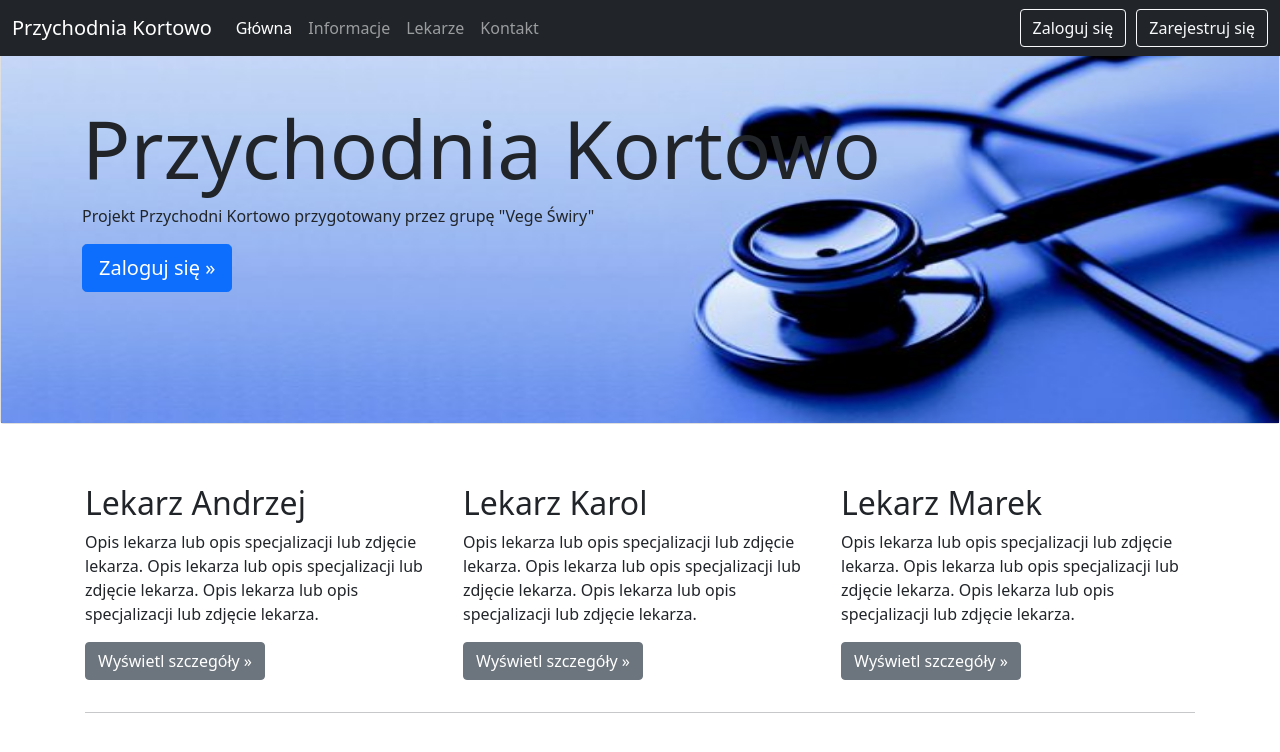
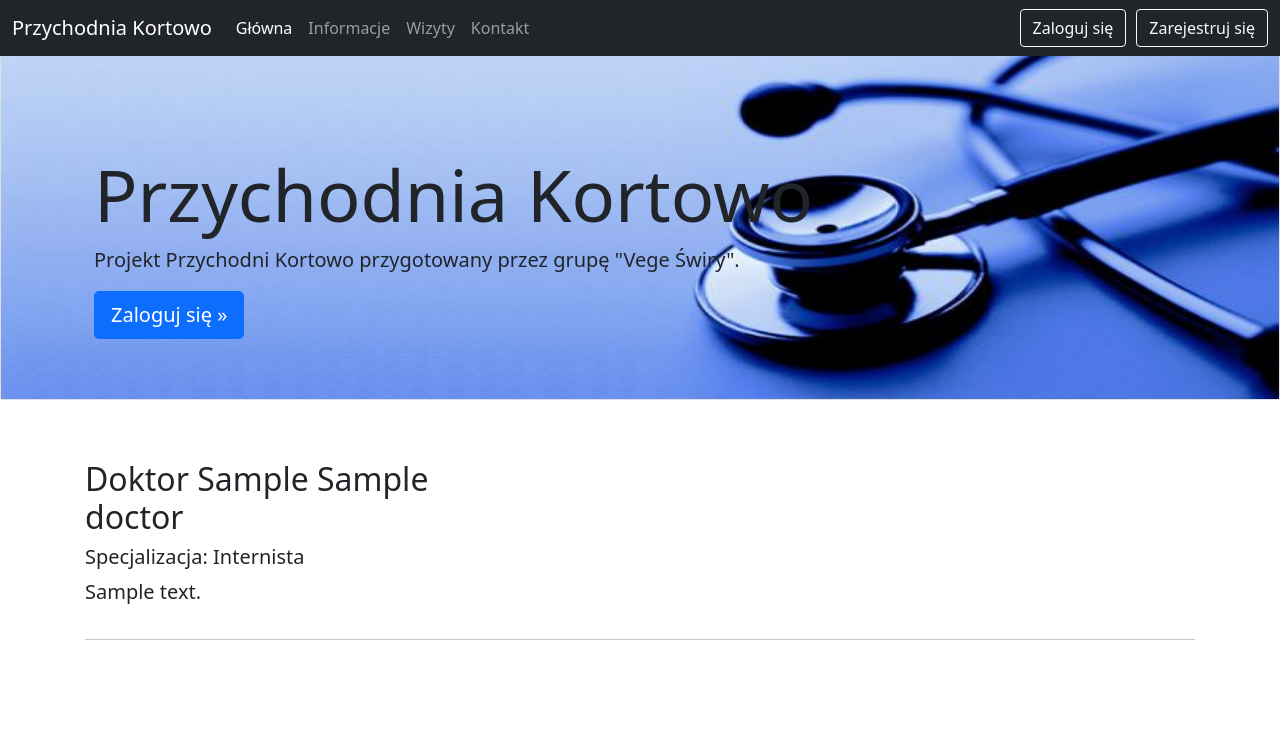
Before and after one commit to KorneliaGrygo/PrzychodniaKortowo, a Django app: page / in a window 1280 px wide. Shown: the top 752 px of the page. Run offline with Django 3.2, Linux system fonts and the light colour scheme; tables that the repository leaves empty hold one stand-in row (values such as "Sample post"); some libraries are stand-ins or nearby versions.

Commit message:
Refreshed home page view, availability to login, log out

```diff
--- a/PrzychodniaBillenium/ClinicModule/models.py
+++ b/PrzychodniaBillenium/ClinicModule/models.py
@@ -11,17 +11,17 @@ User = get_user_model()
 
 class Specialization(models.TextChoices):
 
-    INTERNIST = 'Internist', _('Internist'),
-    GASTROLOGIST = 'Gastrologist', _('Gastrologist'),
-    OPHTHALMOLOGIST = 'Ophthalmologist', _('Ophthalmologist'),
-    PULMONOLOGIST = 'Pulmonologist', _('Pulmonologist')
+    INTERNIST = 'Internista', _('Internista'),
+    GASTROLOGIST = 'Gastrolog', _('Gastrolog'),
+    OPHTHALMOLOGIST = 'Okulista', _('Okulista'),
+    PULMONOLOGIST = 'Pulmonolog', _('Pulmonolog')
 
 
 class VisitCategory(models.TextChoices):
 
-    INITIAL = 'Initial visit', _('Initial visit')
-    CONTROL = 'Control visit', _('Control visit')
-    TREATMENT = 'Treatment', _('Symptomatic treatment')
+    INITIAL = 'Wizyta wstępna', _('Wizyta wstępna')
+    CONTROL = 'Wizyta kontrolona', _('Wizyta kontrolona')
+    TREATMENT = 'Leczenie', _('Leczenie objawowe')
 
 
 class Patient(models.Model):
@@ -136,7 +136,7 @@ class Visit(models.Model):
     )
 
     def __str__(self):
-        return f'ID: {self.identificator}, Patient: {self.patient.user.second_name}, Doctor: {self.doctor.second_name}'
+        return f'ID: {self.identificator}, Pacjent: {self.patient.user.second_name}, Doktor: {self.doctor.second_name}'
 
     class Meta:
         ordering = [
@@ -190,16 +190,16 @@ class DrugMedicine(models.Model):
 class Allergy(models.Model):
 
     TYPE_ALLERGY = [
-        ('Food allergy', _('Food allergy')),
-        ('Inhalation allergy', _('Inhalation allergy')),
-        ('Contact Allergy', _('Contact Allergy')),
-        ('Injection allergy', _('Injection allergy'))
+        ('Alergia na jadzenie', _('Alergia na jadzenie')),
+        ('Alergia wziewna', _('Alergia wziewna')),
+        ('Alergia kontaktowa', _('Alergia kontaktowa')),
+        ('Alergia na zastrzyki', _('Alergia na zastrzyki'))
     ]
 
     ALLERGENS = [
-        ('Plant Allergens', _('Plant allergens')),
-        ('Animal Allergens', _('Animal allergens')),
-        ('Chemical Allergens', _('Chemical allergens'))
+        ('Alergeny roślinne', _('Alergeny roślinne')),
+        ('Alergeny zwierzęce', _('Alergeny zwierzęce')),
+        ('Alergeny chemiczne', _('Alergeny chemiczne'))
     ]
 
     patient = models.ForeignKey(Patient, on_delete=models.CASCADE)
--- a/PrzychodniaBillenium/ClinicModule/views.py
+++ b/PrzychodniaBillenium/ClinicModule/views.py
@@ -11,16 +11,26 @@ from django.contrib.auth import login, authenticate, get_user_model
 from django.contrib.auth.forms import AuthenticationForm
 from django.utils.translation import ugettext, ugettext_lazy as _
 from django.db.utils import IntegrityError
+from django.http import HttpResponseRedirect
+from django.contrib.auth import logout
 
 # Create your views here.
 User = get_user_model()
+
+
+class LogoutView(View):
+
+    def get(self, request, *args, **kwargs):
+        logout(request)
+        return redirect('home')
 
 
 class HomeView(TemplateView):
     template_name = 'home.html'
 
     def get(self, request, *args, **kwargs):
-        return render(request, self.template_name, {})
+        doctor_queryset = models.Doctor.objects.all()
+        return render(request, self.template_name, {'doctors': doctor_queryset})
 
 
 class CalendarView(TemplateView):
--- a/PrzychodniaBillenium/PrzychodniaBillenium/urls.py
+++ b/PrzychodniaBillenium/PrzychodniaBillenium/urls.py
@@ -30,4 +30,5 @@ urlpatterns = [
     path('register/', views.RegisterView.as_view(), name='register'),
     path('update-profile/', views.UpdateProfileView.as_view(), name='update-profile'),
     path('fullcalendar/', views.CalendarView.as_view(), name='calendar'),
+    path('?', views.LogoutView.as_view(), name='logout'),
 ] + static(settings.STATIC_URL, document_root=settings.STATIC_ROOT)
--- a/PrzychodniaBillenium/templates/base.html
+++ b/PrzychodniaBillenium/templates/base.html
@@ -63,7 +63,7 @@
 <main role="main">
 
       <!-- Main jumbotron for a primary marketing message or call to action -->
-      <div class="jumbotron card card-image" style="background-image: url({% static 'img/background__3.jpg' %}); background-repeat: no-repeat; background-size: cover; background-size: 100% 100%; height: 50vh;">
+      <div class="jumbotron card card-image" style="background-image: url({% static 'img/background__3.jpg' %}); background-repeat: no-repeat; background-size: cover; background-size: 100% 100%; height: 40vh;">
         <div class="container" style="margin-top:75px;">
           <h1 class="display-1">Przychodnia Kortowo</h1>
           <p>Projekt Przychodni Kortowo przygotowany przez grupę "Vege Świry"</p>
--- a/PrzychodniaBillenium/templates/home.html
+++ b/PrzychodniaBillenium/templates/home.html
@@ -1 +1,83 @@
 {% extends 'base.html' %}
+{% load static %}
+
+{% block body %}
+  <body class="d-flex flex-column h-100">
+<header>
+  <!-- Fixed navbar -->
+  <nav class="navbar navbar-expand-md navbar-dark fixed-top bg-dark">
+    <div class="container-fluid">
+      <a class="navbar-brand" href="#">Przychodnia Kortowo</a>
+      <button class="navbar-toggler" type="button" data-bs-toggle="collapse" data-bs-target="#navbarCollapse" aria-controls="navbarCollapse" aria-expanded="false" aria-label="Toggle navigation">
+        <span class="navbar-toggler-icon"></span>
+      </button>
+      <div class="collapse navbar-collapse" id="navbarCollapse">
+        <ul class="navbar-nav me-auto mb-2 mb-md-0">
+          <li class="nav-item">
+            <a class="nav-link active" aria-current="page" href="#">Główna</a>
+          </li>
+          <li class="nav-item">
+            <a class="nav-link" href="#">Informacje</a>
+          </li>
+          <li class="nav-item">
+            <a class="nav-link" href="#">Wizyty</a>
+          </li>
+          <li class="nav-item">
+            <a class="nav-link" href="#">Kontakt</a>
+          </li>
+        </ul>
+        <form class="d-flex">
+        {% if user.is_authenticated %}
+        	<!-- add here href to logout -->
+          <a href="{% url 'logout' %}"><button class="btn btn-outline-light" type="button">Wyloguj się</button></a>
+        }
+        {% else %}
+          <a href="{% url 'login' %}"> <button class="btn btn-outline-light" type="button" style="margin-right:10px;">Zaloguj się</button></a>
+          <a href="{% url 'register' %}"><button class="btn btn-outline-light" type="button">Zarejestruj się</button></a>
+		</form>
+        {% endif %}
+      </div>
+    </div>
+  </nav>
+</header>
+
+<!-- Begin page content -->
+<main role="main">
+      <!-- Main jumbotron for a primary marketing message or call to action -->
+      <div class="jumbotron card card-image" style="background-image: url({% static 'img/background__3.jpg' %}); background-repeat: no-repeat; background-size: cover; background-size: 100% 100%; height: 50vh;">
+      	<div class="container" style="margin-top:75px;">
+		{% if user.is_authenticated %}
+          <h1 class="display-1">Witaj, {{ user.first_name }}!</h1>
+          <p class="lead">Z wielką chęcią chcemy Tobie pomóc. <br>Proszę, rozejrzyj się po wolnych terminach u Twojego ulubionego specjalisty: </p>
+          <p><a class="btn btn-primary btn-lg" href="{% url 'login' %}" role="button"> Umów się na wizytę &raquo;</a></p>
+        {% else %}
+        <div class="container" style="margin-top:75px;">
+          <h1 class="display-2">Przychodnia Kortowo</h1>
+          <p class="lead">Projekt Przychodni Kortowo przygotowany przez grupę "Vege Świry".</p>
+          <p><a class="btn btn-primary btn-lg" href="{% url 'login' %}" role="button"> Zaloguj się &raquo;</a></p>
+        {% endif %}
+        </div>
+		</div>
+      </div>
+      <div class="container">
+        <!-- Example row of columns -->
+        <div class="row">
+        	{% if doctors %}
+        		{% for specialist in doctors %}
+          			<div class="col-md-4">
+            		<h2>Doktor {{ specialist.first_name }} {{ specialist.second_name }}</h2>
+            		<h3 class="lead">Specjalizacja: {{ specialist.specialization }}</h3>
+            		<p class="lead">{{ specialist.description }}</p>
+            	</div>
+            	{% endfor %}
+            {% endif %}
+        </div>
+
+        <hr>
+
+      </div> <!-- /container -->
+
+    </main>
+    <script src="{% static 'js/bootstrap.bundle.min.js' %}"></script>
+  </body>
+  {% endblock %}
```
Also changed, not shown: PrzychodniaBillenium/ClinicModule/migrations/0005_auto_20210608_0315.py (added).
